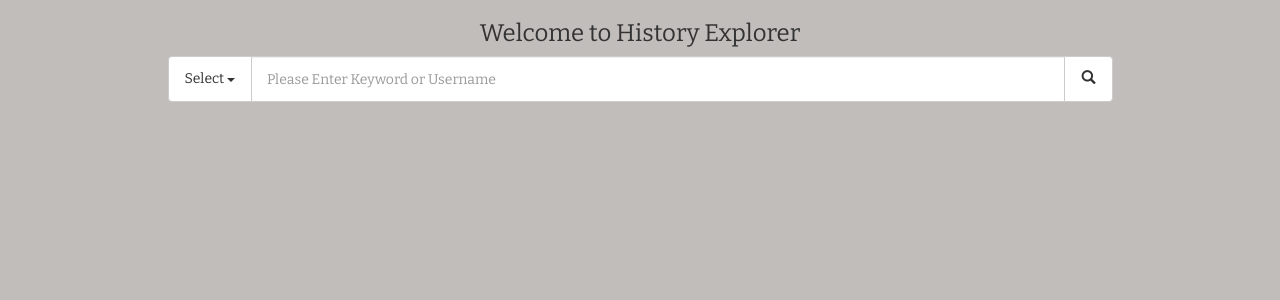
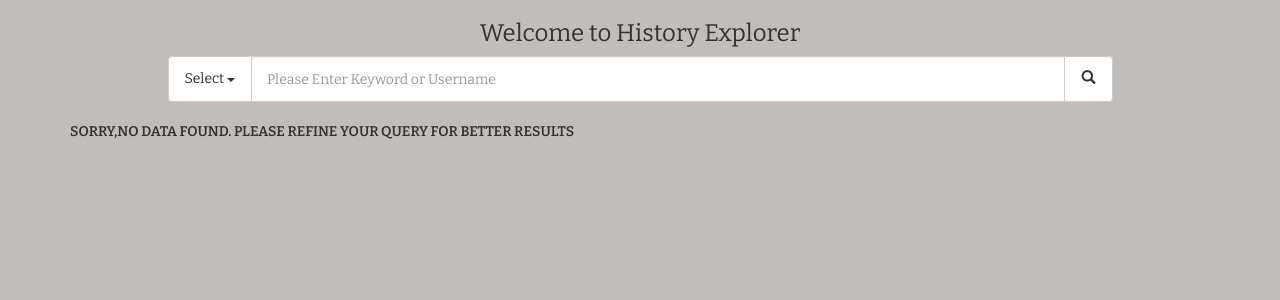
Before and after one commit to sklrsn/Telegram-Chat-Bot, a Django app: page / in a window 1280 px wide. Shown: the top 300 px of the page. Run offline with Django 3.2, Linux system fonts and the light colour scheme; some libraries are stand-ins or nearby versions.

Commit message:
Query Expansion Suggestion

```diff
--- a/templates/Webcrawler/index.html
+++ b/templates/Webcrawler/index.html
@@ -79,6 +79,7 @@
             </div>
         </div>
         <br>
+        {% if search_results %}
             {% for key, values in search_results.items %}
                 <ol class="list-group-item">
                     <li><b class="uppercase">{{ key }}</b></li>
@@ -89,6 +90,9 @@
                     </ul>
                 </ol>
             {% endfor %}
+        {% else %}
+            <b class="uppercase">Sorry,No data Found. Please Refine your Query for better Results </b>
+        {% endif %}
     </div>
 {% endblock %}
 
```
Lines whose indentation alone changed are shown as unchanged.
